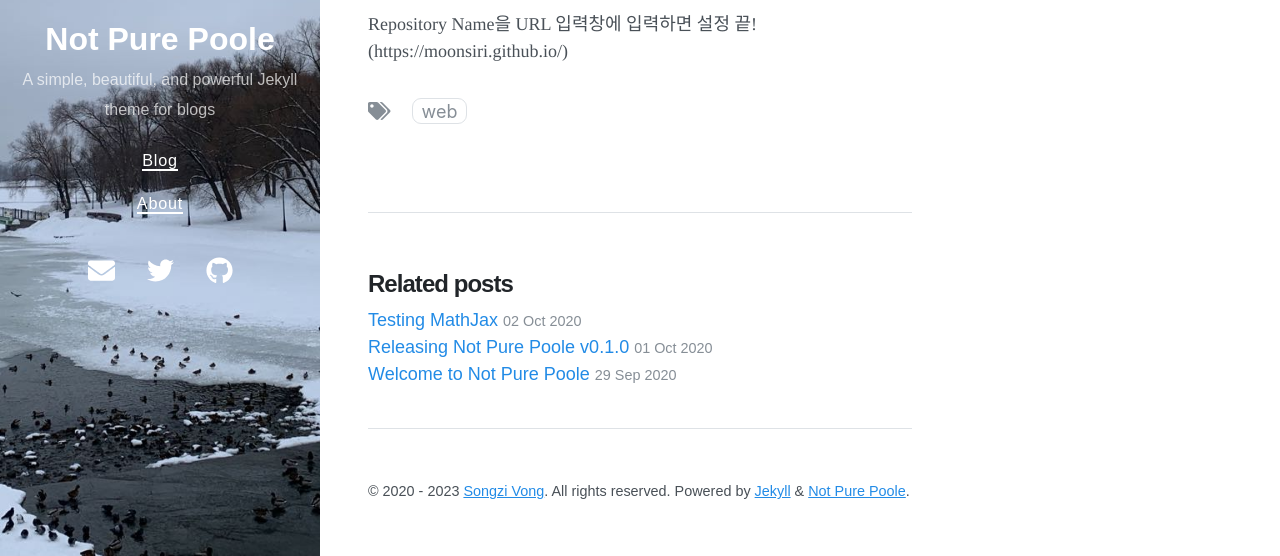
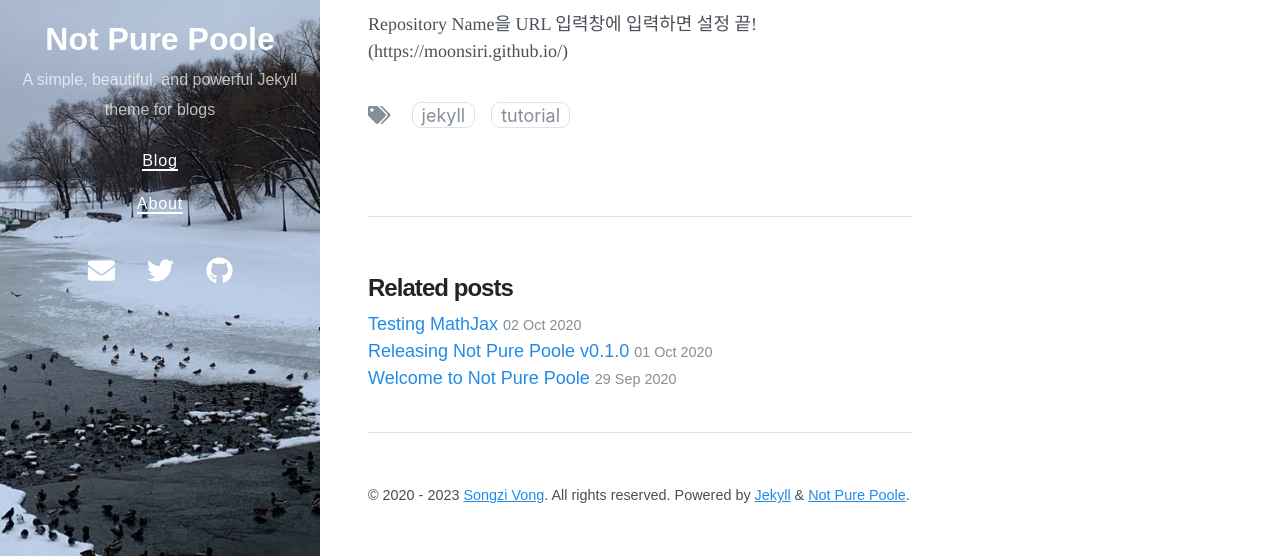
Before and after one commit to JIHUNKI/JIHUNKI.github.io, a Jekyll site: the page built from _posts/2023-02-09-github web.md, in a window 1280 px wide and 900 px high, scrolled down 800 px. Shown: the part 344-900 px from the top of the window. Built offline with Jekyll 4.4.1, drawn with Linux system fonts in a browser that asks for light colours; nearby versions of some CDN libraries.

Commit message:
Update 2023-02-09-github web.md

```diff
--- a/_posts/2023-02-09-github web.md
+++ b/_posts/2023-02-09-github web.md
@@ -1,14 +1,13 @@
 ---
 layout: post
 title: web github
-date: 2023-02-09 23:00 +0800
+date: 2023-02-09 23:18 +0800
 last_modified_at: 2023-02-09 01:08:25 +0800
-tags: web
+tags: [ jekyll, tutorial]
 toc:  true
 ---
 
 ### github web
-
 github로 블로그를 만들어 볼까하다가 이미 네이버 블로그/티스토리가 존재하기에 PR용 페이지를 만들면서 작성한 글입니다.
 
 github을 써본 적이 있으시다면 굉장히 쉬운 내용이고 그렇지 않더라도 아래처럼 따라하면 손쉽게 만들 수 있습니다. (깃허브에 가입했다는 전제하에 작성되었습니다.)
```
